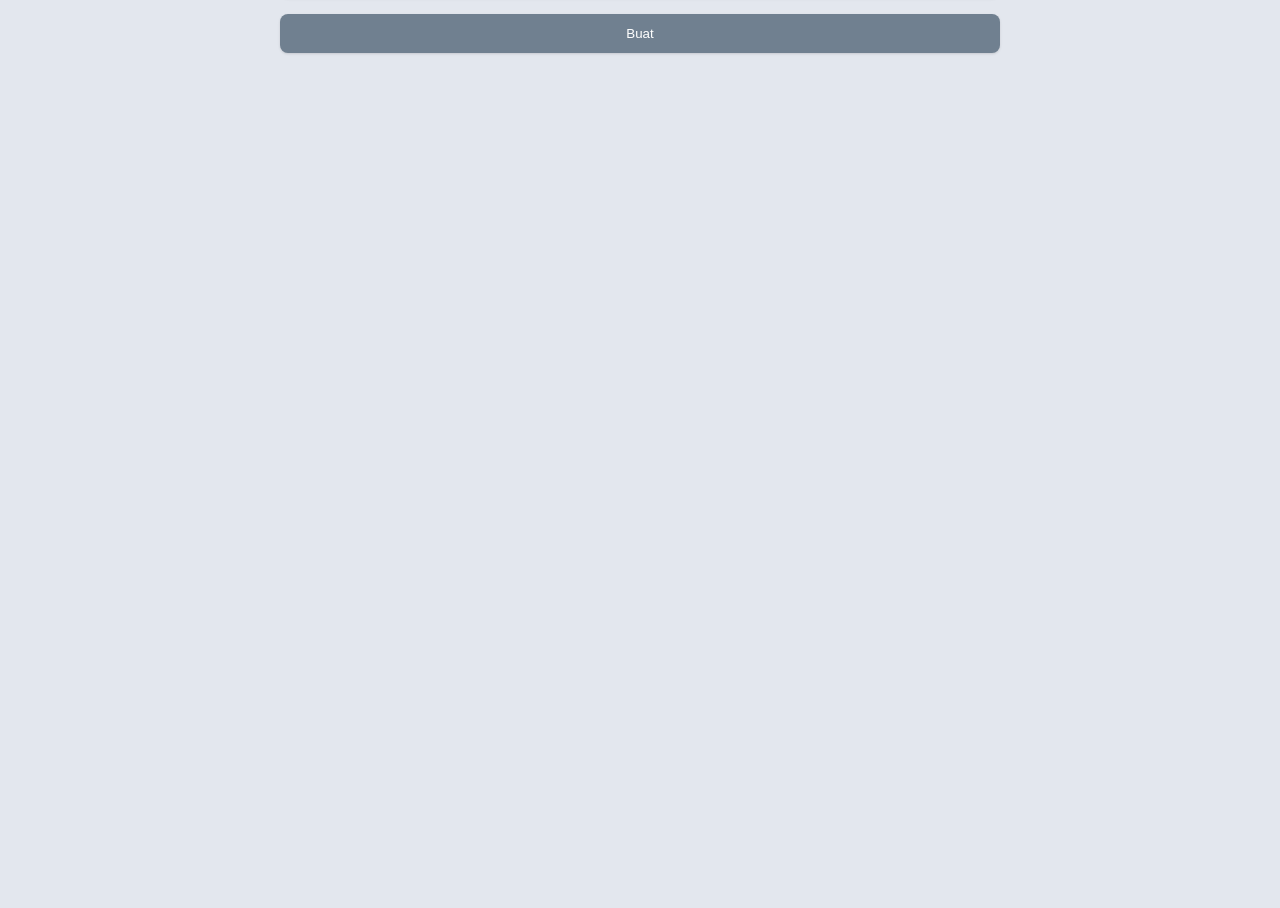
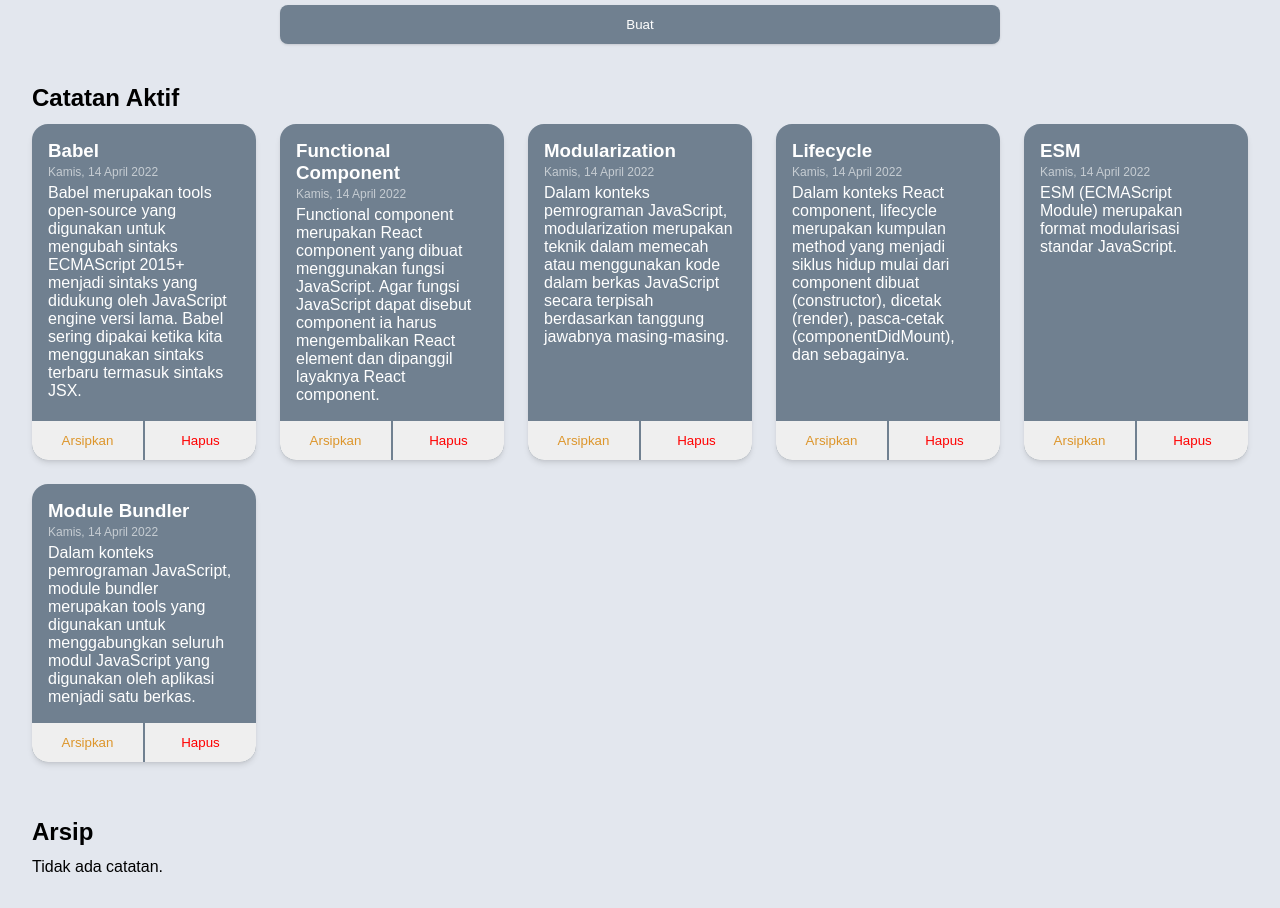
Before and after one commit to plirapli/simple-note-typescript-react, a React (Create React App) app: page / in a window 1280 px wide. Shown: the part 469-1377 px from the top of the page. Before the commit the page ends 800 px from the top, so only its background shows below. Built offline with nearby package versions, Linux system fonts and the light colour scheme; the HTML template or start-up script is replaced by a standard one.

Commit message:
everything is effin done kurang search bar doang

```diff
--- a/src/App.jsx
+++ b/src/App.jsx
@@ -1,8 +1,9 @@
-import { useState } from 'react';
-import { Header, InputForm } from './components/index';
+import { useEffect, useState } from 'react';
+import { Header, InputForm, NoteList } from './components/index';
+import { getInitialData } from './utils/index';
 
 const App = () => {
-  const [notes, setNotes] = useState([]);
+  const [notes, setNotes] = useState(getInitialData());
   const [inputSearch, setInputSearch] = useState('');
 
   const searchHandler = (e) => {
@@ -17,9 +18,27 @@ const App = () => {
         title,
         body,
         isArchived: false,
-        createAt: new Date().toISOString(),
+        createdAt: new Date().toISOString(),
       },
     ]);
+  };
+
+  const onClickArchiveHandler = (id) => {
+    setNotes(
+      notes.map((note) => {
+        if (note.id === id) {
+          return {
+            ...note,
+            isArchived: !note.isArchived,
+          };
+        }
+        return note;
+      })
+    );
+  };
+
+  const onClickDeleteHandler = (id) => {
+    setNotes(notes.filter((note) => note.id !== id));
   };
 
   return (
@@ -27,6 +46,11 @@ const App = () => {
       <Header search={searchHandler} input={inputSearch} />
       <div className='container'>
         <InputForm addNote={addNoteHandler} />
+        <NoteList
+          notes={notes}
+          archiveBtnHandler={onClickArchiveHandler}
+          deleteBtnHandler={onClickDeleteHandler}
+        />
       </div>
     </main>
   );
--- /dev/null
+++ b/src/assets/style/NoteCard.module.css
@@ -0,0 +1,54 @@
+.container {
+  color: white;
+  background-color: slategray;
+  border-radius: 1rem;
+  box-shadow: 0 4px 6px -1px rgb(0 0 0 / 0.1), 0 2px 4px -2px rgb(0 0 0 / 0.1);
+  position: relative;
+  overflow: hidden;
+}
+
+article {
+  padding: 1rem 1rem 0;
+}
+
+/* Judul otomatis truncate ketika lebih dari 2 baris */
+article > h3 {
+  display: -webkit-box;
+  -webkit-line-clamp: 2;
+  -webkit-box-orient: vertical;
+  overflow: hidden;
+}
+
+article > span {
+  font-size: 0.75rem;
+  color: rgb(255 255 255 / 0.6);
+}
+
+article > p {
+  margin: 0.25rem 0 3.5rem;
+}
+
+.button_container {
+  display: flex;
+  position: absolute;
+  bottom: 0;
+  width: 100%;
+}
+
+button {
+  width: 100%;
+  padding: 0.75rem 1rem;
+  border: none;
+  font-weight: 500;
+  cursor: pointer;
+}
+
+.btn_archive {
+  border-right: 0.5px solid slategray;
+  color: rgb(221, 150, 44);
+}
+
+.btn_danger {
+  border-left: 0.5px solid slategray;
+  color: red;
+}
--- /dev/null
+++ b/src/assets/style/NoteList.module.css
@@ -0,0 +1,13 @@
+.container {
+  margin-top: 2.5rem;
+  display: grid;
+  flex-direction: column;
+  gap: 3.5rem;
+}
+
+.card_container {
+  margin-top: 0.75rem;
+  display: grid;
+  grid-template-columns: repeat(auto-fit, minmax(224px, 1fr));
+  gap: 1.5rem;
+}
--- a/src/assets/style/style.css
+++ b/src/assets/style/style.css
@@ -3,7 +3,7 @@
   max-width: 720px;
 }
 
-.note-input > h1 {
+.note-input > h2 {
   text-align: center;
 }
 
--- a/src/components/Header.jsx
+++ b/src/components/Header.jsx
@@ -1,5 +1,3 @@
-import '../assets/style/style.css';
-
 const Header = (props) => {
   return (
     <header>
--- a/src/components/InputForm.jsx
+++ b/src/components/InputForm.jsx
@@ -1,4 +1,5 @@
 import { useState } from 'react';
+import '../assets/style/style.css';
 
 const InputForm = (props) => {
   const [newTitle, setNewTitle] = useState('');
@@ -60,7 +61,7 @@ const InputForm = (props) => {
 
   return (
     <div className='note-input'>
-      <h1>Buat catatan</h1>
+      <h2>Buat catatan</h2>
       <CharLimit />
       <form onSubmit={onSubmitHandler} className='note-form'>
         <input
--- a/src/components/NoteCard.jsx
+++ b/src/components/NoteCard.jsx
@@ -1,5 +1,29 @@
-const NoteCard = () => {
-  return <div>NoteCard</div>;
+import { showFormattedDate } from '../utils/index';
+import styles from '../assets/style/NoteCard.module.css';
+
+const NoteCard = (props) => {
+  const { id, title, body, createdAt } = props;
+  const formattedDate = showFormattedDate(createdAt);
+
+  return (
+    <div className={styles.container}>
+      <article>
+        <h3>{title}</h3>
+        <span>{formattedDate}</span>
+        <p>{body}</p>
+      </article>
+      <div className={styles.button_container}>
+        <button
+          onClick={() => props.archive(id)}
+          className={styles.btn_archive}>
+          Arsipkan
+        </button>
+        <button onClick={() => props.delete(id)} className={styles.btn_danger}>
+          Hapus
+        </button>
+      </div>
+    </div>
+  );
 };
 
 export default NoteCard;
--- a/src/components/NoteList.jsx
+++ b/src/components/NoteList.jsx
@@ -1,5 +1,50 @@
-const NoteList = () => {
-  return <div>NoteList</div>;
+import { NoteCard } from './index';
+import styles from '../assets/style/NoteList.module.css';
+
+const NoteList = ({ notes, ...props }) => {
+  const unarchivedNotes = notes.filter((note) => !note.isArchived);
+  const archivedNotes = notes.filter((note) => note.isArchived);
+
+  return (
+    <div className={styles.container}>
+      <NoteSection
+        header='Catatan Aktif'
+        notes={unarchivedNotes}
+        delete={props.deleteBtnHandler}
+        archive={props.archiveBtnHandler}
+      />
+      <NoteSection
+        header='Arsip'
+        notes={archivedNotes}
+        delete={props.deleteBtnHandler}
+        archive={props.archiveBtnHandler}
+      />
+    </div>
+  );
+};
+
+const NoteSection = ({ notes, ...props }) => {
+  const noteList = () => {
+    if (notes.length) {
+      return notes.map((note) => (
+        <NoteCard
+          key={note.id}
+          {...note}
+          delete={props.delete}
+          archive={props.archive}
+        />
+      ));
+    } else {
+      return <>Tidak ada catatan.</>;
+    }
+  };
+
+  return (
+    <section>
+      <h2>{props.header}</h2>
+      <div className={styles.card_container}>{noteList()}</div>
+    </section>
+  );
 };
 
 export default NoteList;
--- a/src/index.css
+++ b/src/index.css
@@ -35,5 +35,7 @@ header {
 }
 
 .container {
+  margin: 0 auto;
+  max-width: 1280px;
   padding: 2rem;
 }
--- /dev/null
+++ b/src/utils/index.js
@@ -0,0 +1,56 @@
+const getInitialData = () => [
+  {
+    id: 1,
+    title: 'Babel',
+    body: 'Babel merupakan tools open-source yang digunakan untuk mengubah sintaks ECMAScript 2015+ menjadi sintaks yang didukung oleh JavaScript engine versi lama. Babel sering dipakai ketika kita menggunakan sintaks terbaru termasuk sintaks JSX.',
+    createdAt: '2022-04-14T04:27:34.572Z',
+    isArchived: false,
+  },
+  {
+    id: 2,
+    title: 'Functional Component',
+    body: 'Functional component merupakan React component yang dibuat menggunakan fungsi JavaScript. Agar fungsi JavaScript dapat disebut component ia harus mengembalikan React element dan dipanggil layaknya React component.',
+    createdAt: '2022-04-14T04:27:34.572Z',
+    isArchived: false,
+  },
+  {
+    id: 3,
+    title: 'Modularization',
+    body: 'Dalam konteks pemrograman JavaScript, modularization merupakan teknik dalam memecah atau menggunakan kode dalam berkas JavaScript secara terpisah berdasarkan tanggung jawabnya masing-masing.',
+    createdAt: '2022-04-14T04:27:34.572Z',
+    isArchived: false,
+  },
+  {
+    id: 4,
+    title: 'Lifecycle',
+    body: 'Dalam konteks React component, lifecycle merupakan kumpulan method yang menjadi siklus hidup mulai dari component dibuat (constructor), dicetak (render), pasca-cetak (componentDidMount), dan sebagainya. ',
+    createdAt: '2022-04-14T04:27:34.572Z',
+    isArchived: false,
+  },
+  {
+    id: 5,
+    title: 'ESM',
+    body: 'ESM (ECMAScript Module) merupakan format modularisasi standar JavaScript.',
+    createdAt: '2022-04-14T04:27:34.572Z',
+    isArchived: false,
+  },
+  {
+    id: 6,
+    title: 'Module Bundler',
+    body: 'Dalam konteks pemrograman JavaScript, module bundler merupakan tools yang digunakan untuk menggabungkan seluruh modul JavaScript yang digunakan oleh aplikasi menjadi satu berkas.',
+    createdAt: '2022-04-14T04:27:34.572Z',
+    isArchived: false,
+  },
+];
+
+const showFormattedDate = (date) => {
+  const options = {
+    weekday: 'long',
+    year: 'numeric',
+    month: 'long',
+    day: 'numeric',
+  };
+  return new Date(date).toLocaleDateString('id-ID', options);
+};
+
+export { getInitialData, showFormattedDate };
```
Also changed, not shown: 1 other file (tests, documents, lock files or other folders).
